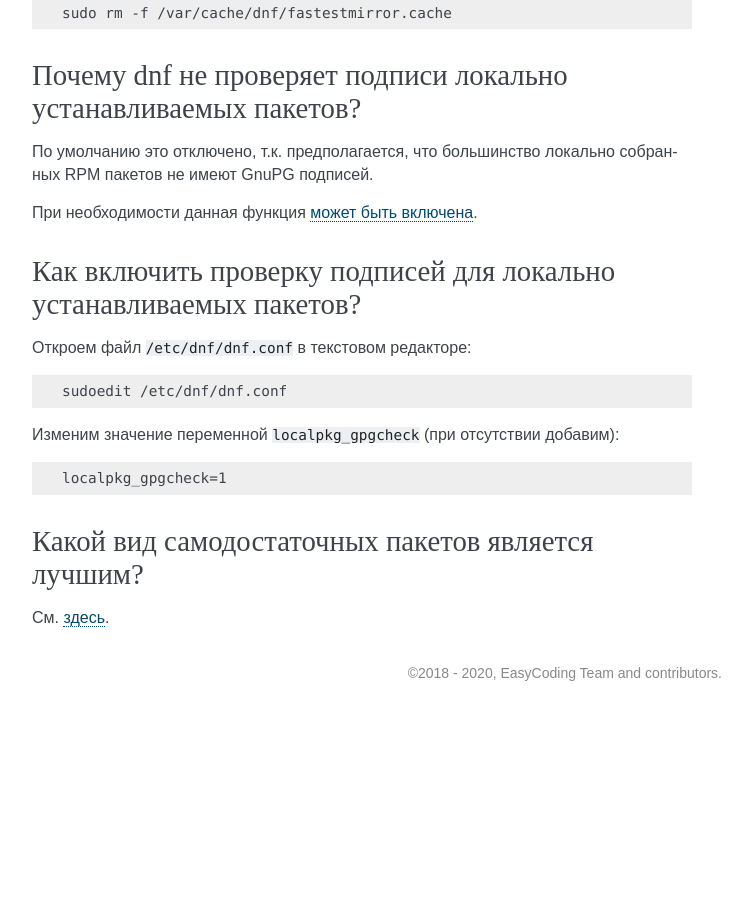
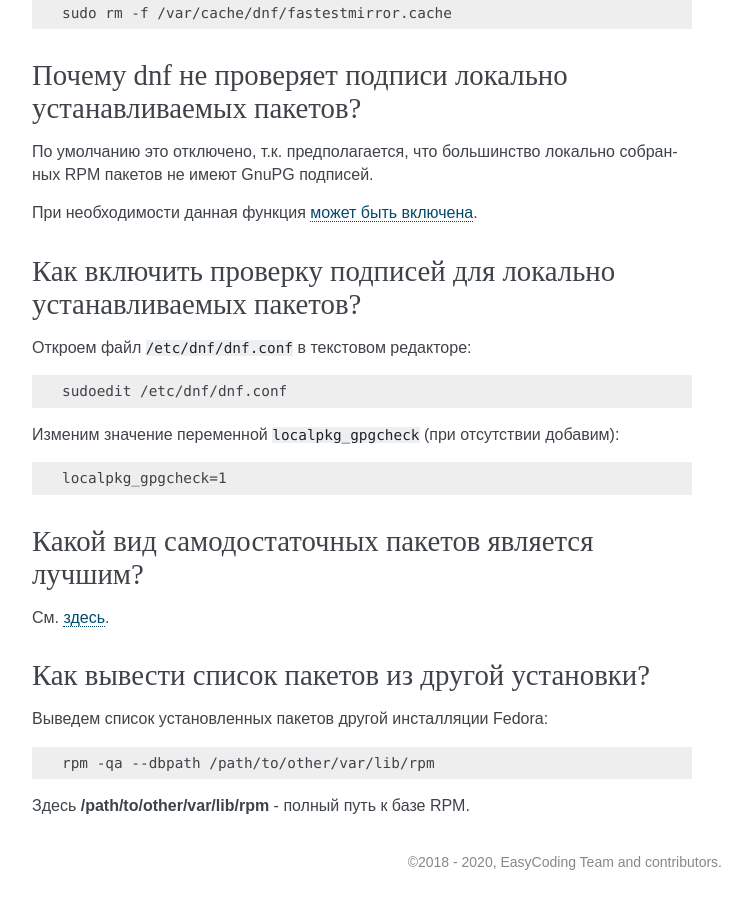
Before and after one commit to RussianFedora/FAQ, a Sphinx documentation site: the page built from source/package-manager.rst, in a window 1280 px wide and 900 px high, scrolled down 17630 px. Shown: the whole window, without its empty margins (388-1137 px from the left). Built offline with Sphinx 7.4.7, drawn with Linux system fonts in a browser that asks for light colours; before the commit the page ends 18341 px from its top, so only the background shows below that; some of the changed text lies outside the part shown.

Commit message:
Added question about listing packages from other installation.

```diff
--- a/source/package-manager.rst
+++ b/source/package-manager.rst
@@ -1027,3 +1027,17 @@ Dnf автоматически удаляет зависимости, не ну
 ======================================================
 
 См. `здесь <https://www.easycoding.org/2019/10/14/sravnenie-samodostatochnyx-paketov.html>`__.
+
+.. index:: rpm, package
+.. _rpm-packages-other:
+
+Как вывести список пакетов из другой установки?
+==================================================
+
+Выведем список установленных пакетов другой инсталляции Fedora:
+
+.. code-block:: text
+
+    rpm -qa --dbpath /path/to/other/var/lib/rpm
+
+Здесь **/path/to/other/var/lib/rpm** - полный путь к базе RPM.
```
